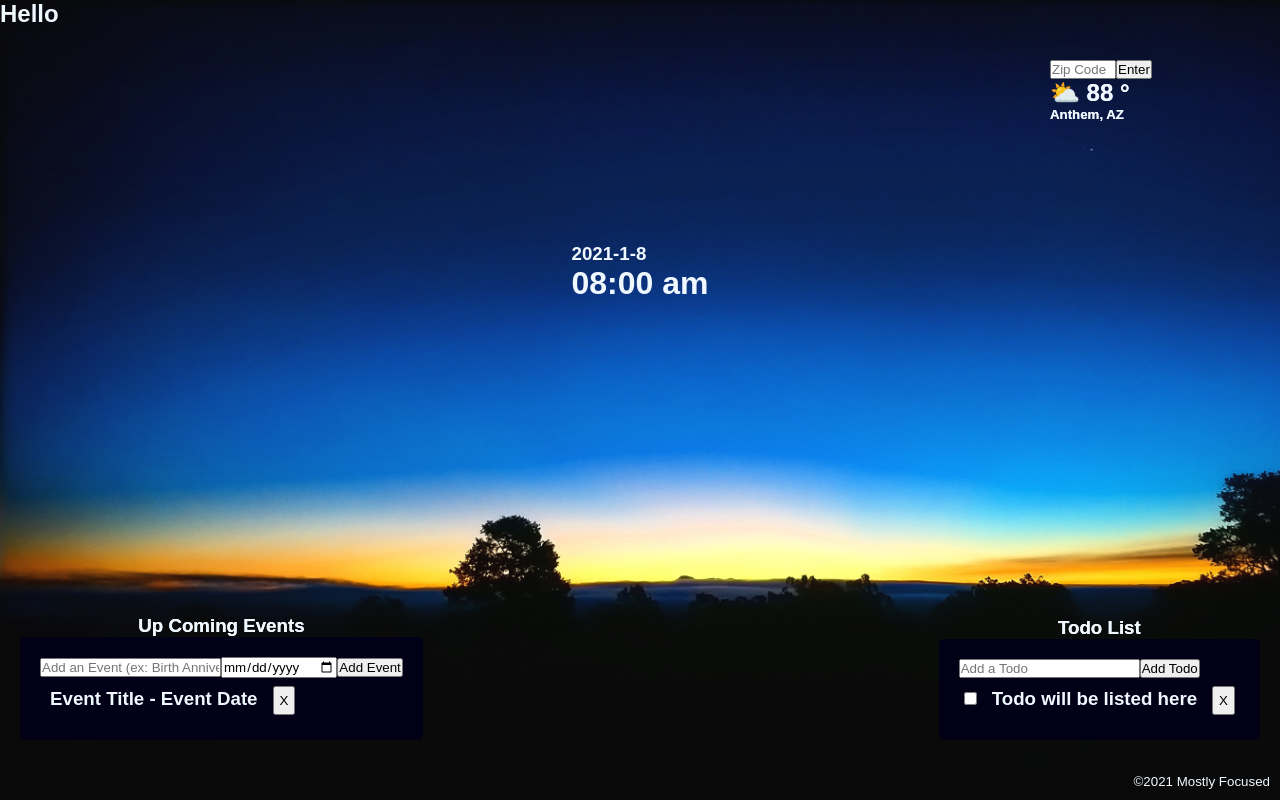
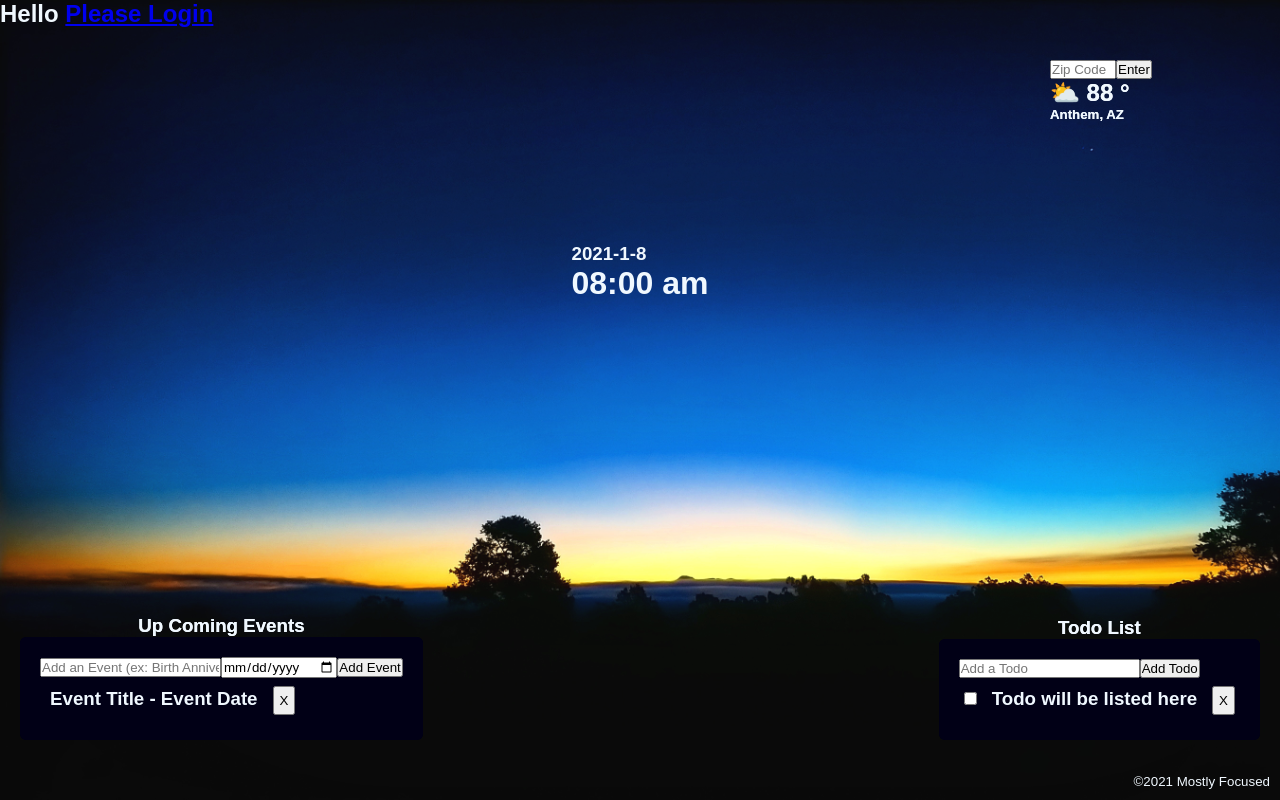
Before and after one commit to Haloren/focus-frontend, a React (Create React App) app: page /users/1 in a window 1280 px wide. Built offline with nearby package versions, Linux system fonts and the light colour scheme; no server answers.

Commit message:
added login link when users/:id is not valid

```diff
--- a/src/components/Todos.js
+++ b/src/components/Todos.js
@@ -1,7 +1,7 @@
 import React from 'react';
 
 const Todos = (props) => {
-
+    console.log(props)
 
     return (
         <>
--- a/src/components/Users.js
+++ b/src/components/Users.js
@@ -1,4 +1,5 @@
 import React from 'react';
+import { Link } from 'react-router-dom';
 
 import EventsContainer from '../containers/EventsContainer';
 import TodosContainer from '../containers/TodosContainer';
@@ -13,7 +14,7 @@ const Users = (props) => {
 
     return (
         <>
-            <h2> Hello {user ? user.name : null}</h2>
+            <h2> Hello {user ? user.name : <Link to={'/new'}>Please Login</Link>}</h2>
             <TodosContainer user={user} />
             <EventsContainer />
             <WeatherContainer />
--- a/src/containers/TodosContainer.js
+++ b/src/containers/TodosContainer.js
@@ -10,7 +10,7 @@ class TodosContainer extends React.Component {
                 <h3 className="container-title">Todo List</h3>
                 <div className="container">
                     <TodoForm user={this.props.user}/>
-                    <Todos todos={this.props.user } />
+                    <Todos todos={this.props.user && this.props.user.todos} />
                 </div>
             </div>
         )
```
Also changed, not shown: 1 other file (tests, documents, lock files or other folders).
